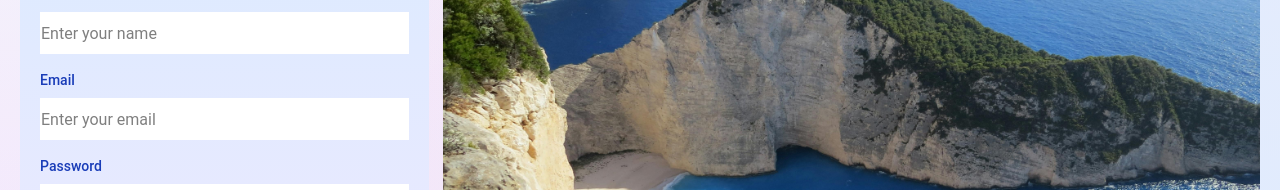
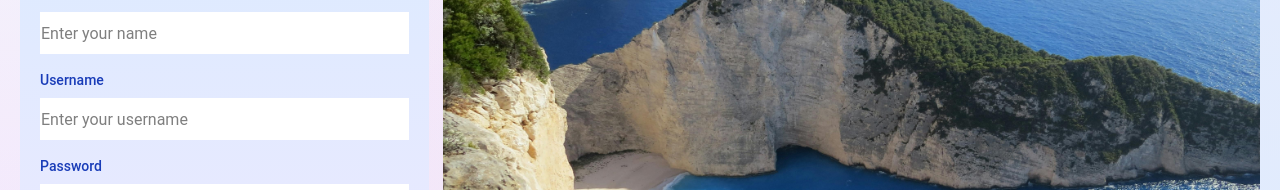
Before and after one commit to rylimitless/acara, a Vue app in the folder web/acara-web/: page /signup in a window 1280 px wide. Shown: the part 334-524 px from the top of the page. Built offline with nearby package versions, Linux system fonts and the light colour scheme.

Commit message:
auth pages login and signup edited

```diff
--- a/web/acara-web/src/pages/Login.vue
+++ b/web/acara-web/src/pages/Login.vue
@@ -10,11 +10,11 @@
         <!-- Form Fields -->
         <form class="flex flex-col gap-4" @submit.prevent="submitLogin">
           <div class="flex flex-col gap-2">
-            <label class="text-sm ml-5 font-medium text-blue-800">Email</label>
+            <label class="text-sm ml-5 font-medium text-blue-800">Username</label>
             <input
-              v-model="loginData.email"
-              type="email"
-              placeholder="Enter your email"
+              v-model="loginData.username"
+              type="username"
+              placeholder="Enter your username"
               class="p-3 rounded-full mx-5 h-[42px] border bg-white border-gray-200 text-sm"
             />
           </div>
@@ -60,20 +60,20 @@ import { useRouter } from 'vue-router';
 
 const router = useRouter();
 const loginData = ref({
-  email: '',
+  username: '',
   password: ''
 });
 
 const submitLogin = () => {
 
   const jsonData = JSON.stringify({
-    email: loginData.value.email,
+    username: loginData.value.username,
     password: loginData.value.password
   });
 
   console.log('Login data as JSON:', jsonData);
 
-  fetch('/api/login', {
+  fetch('/login', {
     method: 'POST',
     headers: {
       'Content-Type': 'application/json'
--- a/web/acara-web/src/pages/SignUp.vue
+++ b/web/acara-web/src/pages/SignUp.vue
@@ -20,11 +20,11 @@
           </div>
 
           <div class="flex flex-col gap-2">
-            <label class="text-sm ml-5 font-medium text-blue-800">Email</label>
+            <label class="text-sm ml-5 font-medium text-blue-800">Username</label>
             <input
-              v-model="formData.email"
-              type="email"
-              placeholder="Enter your email"
+              v-model="formData.username"
+              type="username"
+              placeholder="Enter your username"
               class="p-3 rounded-full mx-5 h-[42px] border bg-white border-gray-200 text-sm"
             />
           </div>
@@ -77,13 +77,13 @@ const formData = ref({
 const submitForm = () => {
   const jsonData = JSON.stringify({
     name: formData.value.name,
-    email: formData.value.email,
+    username: formData.value.username,
     password: formData.value.password
   });
 
   console.log('Form data as JSON:', jsonData);
 
-  fetch('/api/register', {
+  fetch('/register', {
     method: 'POST',
     headers: {
       'Content-Type': 'application/json'
```
